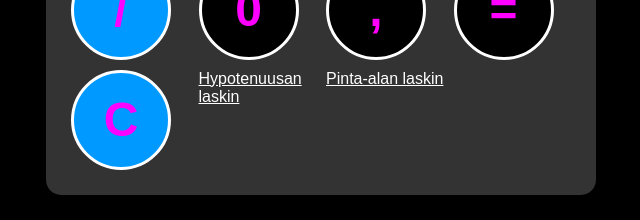
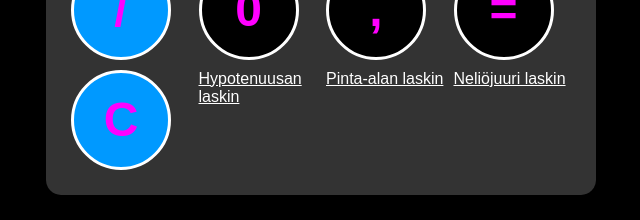
Before and after one commit to topapizza/best-calculator-ever, a plain HTML site: page index.html in a window 1280 px wide. Shown: the part 576-796 px from the top of the page, without its empty margins (319-959 px from the left). Drawn offline with Linux system fonts and the light colour scheme.

Commit message:
Update index.html
added sqroot

```diff
--- a/index.html
+++ b/index.html
@@ -36,6 +36,7 @@ Tahtoisin ilmoittaa että html koodin muokkaaminen EI ole hackerointia vaikka se
             <button onclick="clearDisplay()" class="operator-btn">C</button>
             <a href="index2.html" class="button">Hypotenuusan laskin</a>
             <a href="index3.html" class="button">Pinta-alan laskin</a>
+            <a href="index4.html" class="button">Neliöjuuri laskin</a>
         </div>
     </div>
     <h2></h2>
```
